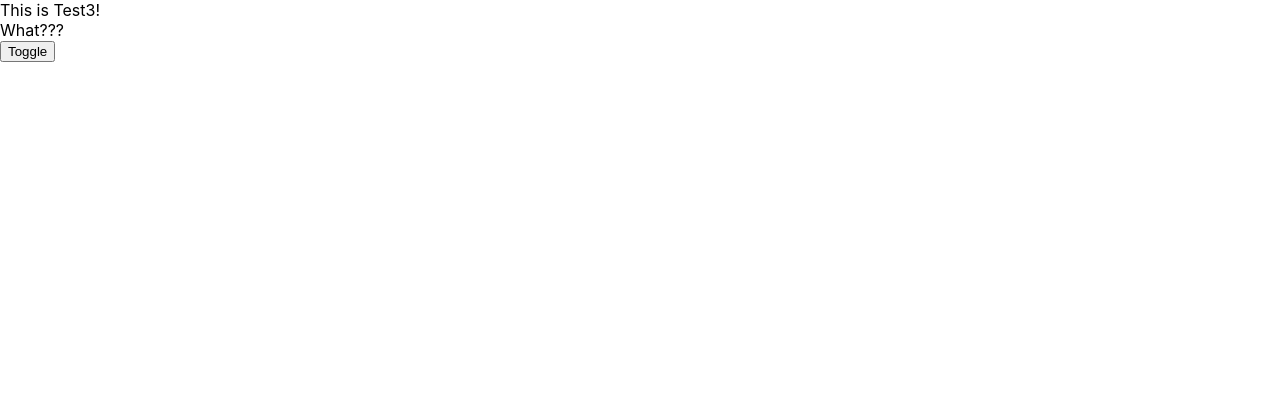
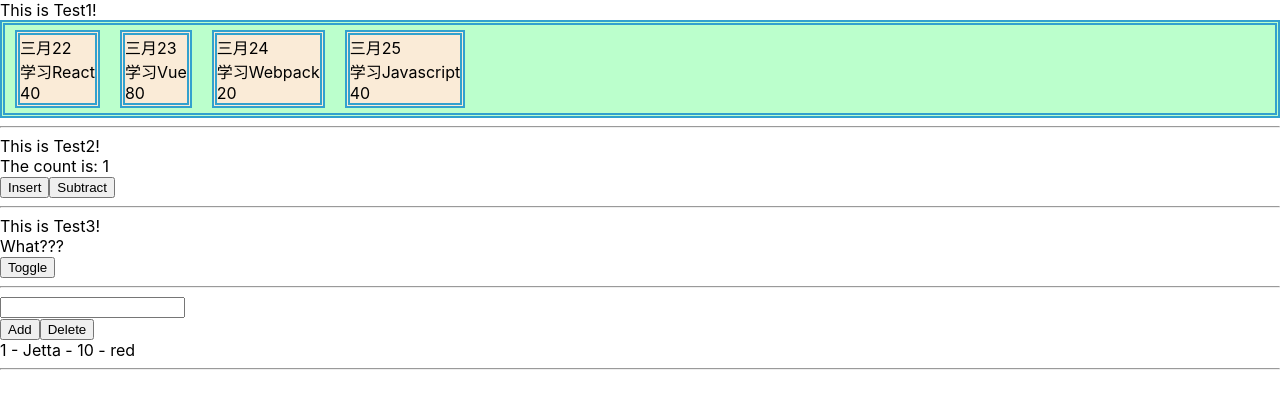
Before and after one commit to YG1022/Demo-in-learning-React, a React (Create React App) app: page / in a window 1280 px wide. Shown: the top 408 px of the page. Built offline with nearby package versions, Linux system fonts and the light colour scheme.

Commit message:
[yinge]feat: create a test framework and add three components

```diff
--- a/src/index.js
+++ b/src/index.js
@@ -1,15 +1,25 @@
 import React from 'react';
 import ReactDOM from 'react-dom/client';
 import './index.css';
+import reportWebVitals from './reportWebVitals';
 import App from "./App";
-import reportWebVitals from './reportWebVitals';
-import Test3 from "./ts_test/test3";
+import Test1 from "./ts_test/Test1";
+import Test2 from "./ts_test/Test2";
+import Test3 from "./ts_test/Test3";
+import Test4 from "./ts_test/Test4";
 
 const root = ReactDOM.createRoot(document.getElementById('root'));
 root.render(
   <React.StrictMode>
     {false && <App />}
+    <Test1 />
+    <hr />
+    <Test2 />
+    <hr />
     <Test3 />
+    <hr />
+    <Test4 />
+    <hr />
   </React.StrictMode>
 );
 
--- /dev/null
+++ b/src/ts_test/Test1.css
@@ -0,0 +1,13 @@
+.borderDesc {
+    border: thick double #32a1ce;
+}
+
+.itemsContainer {
+    background-color: #bbffcc;
+    display: flex;
+}
+
+.todoItems {
+    background-color: antiquewhite;
+    margin: 5px 10px;
+  }
--- /dev/null
+++ b/src/ts_test/Test1.jsx
@@ -0,0 +1,41 @@
+import "./Test1.css"
+
+export default function Test1() {
+  const todoItems = [
+    {
+      date: "三月22",
+      title: "学习React",
+      duration: 40
+    },
+    {
+      date: "三月23",
+      title: "学习Vue",
+      duration: 80
+    },
+    {
+      date: "三月24",
+      title: "学习Webpack",
+      duration: 20
+    },
+    {
+      date: "三月25",
+      title: "学习Javascript",
+      duration: 40
+    }
+  ];
+
+  return (
+    <div className="Test1">
+      This is Test1!
+      <div className="itemsContainer borderDesc">
+        {todoItems.map((item) => (
+          <div className="todoItems borderDesc">
+            <div>{item.date}</div>
+            <div>{item.title}</div>
+            <div>{item.duration}</div>
+          </div>
+        ))}
+      </div>
+    </div>
+  );
+}
--- /dev/null
+++ b/src/ts_test/Test2.jsx
@@ -0,0 +1,40 @@
+import { useReducer } from "react";
+
+const reducer = (state, action) => {
+  switch (action.type) {
+    case "add":
+      return state + 1;
+    case "sub":
+      return state - 1;
+    default:
+      return state;
+  }
+};
+
+export default function Test2() {
+  const [count, countDispatch] = useReducer(reducer, 1);
+
+  return (
+    <div>
+      <span>This is Test2!</span>
+      <br />
+      <span>The count is: {count}</span>
+      <div>
+        <button
+          onClick={() => {
+            countDispatch({ type: "add" });
+          }}
+        >
+          Insert
+        </button>
+        <button
+          onClick={() => {
+            countDispatch({ type: "sub" });
+          }}
+        >
+          Subtract
+        </button>
+      </div>
+    </div>
+  );
+}
--- /dev/null
+++ b/src/ts_test/Test4.tsx
@@ -0,0 +1,62 @@
+import React, {useEffect, useState} from "react";
+
+interface CarType {
+    id: number;
+    category: string;
+    horsepower: number;
+    color: string;
+    price?: number;
+}
+
+class Car implements CarType {
+    id: number;
+    category: string;
+    horsepower: number;
+    color: string;
+
+    constructor(id: number, category: string, horsepower: number, color: string) {
+        this.id = id;
+        this.category = category;
+        this.horsepower = horsepower;
+        this.color =color;
+    }
+}
+
+const Test4 = () => {
+    const testCar = new Car(1, "Jetta", 10, "red");
+    const [carsList, setCarsList] = useState<CarType[]>([testCar]);
+    const carsDisplayInfo: JSX.Element[] = carsList.map((item: CarType) => (<div key={item.id}>{`${item.id} - ${item.category} - ${item.horsepower} - ${item.color}`}</div>));
+
+    const addCar = () => {
+        const carInput: HTMLInputElement= document.getElementById("car-input") as HTMLInputElement;
+
+        const inputDetail = String(carInput.value).split(",");
+        const newCar: CarType = new Car(parseInt(inputDetail[0]), inputDetail[1], parseInt(inputDetail[2]), inputDetail[3]);
+
+        carInput.value = "";
+
+        setCarsList((preList: CarType[]) => ([...preList, newCar]));
+    };
+    const deleteCar = () => {
+        console.log("This car item has been deleted!")
+    };
+
+    useEffect(() => {}, [carsList]);
+
+    return (
+        <div>
+            <div>
+                <input type="text" id="car-input"/>
+            </div>
+            <div>
+                <button onClick={addCar}>Add</button>
+                <button onClick={deleteCar}>Delete</button>
+            </div>
+            <div className="cars-board">
+                {carsDisplayInfo}
+            </div>
+        </div>
+    )
+}
+
+export default Test4;
```
Also changed, not shown: src/ts_test/Test3.tsx (renamed from src/ts_test/test3.tsx).
